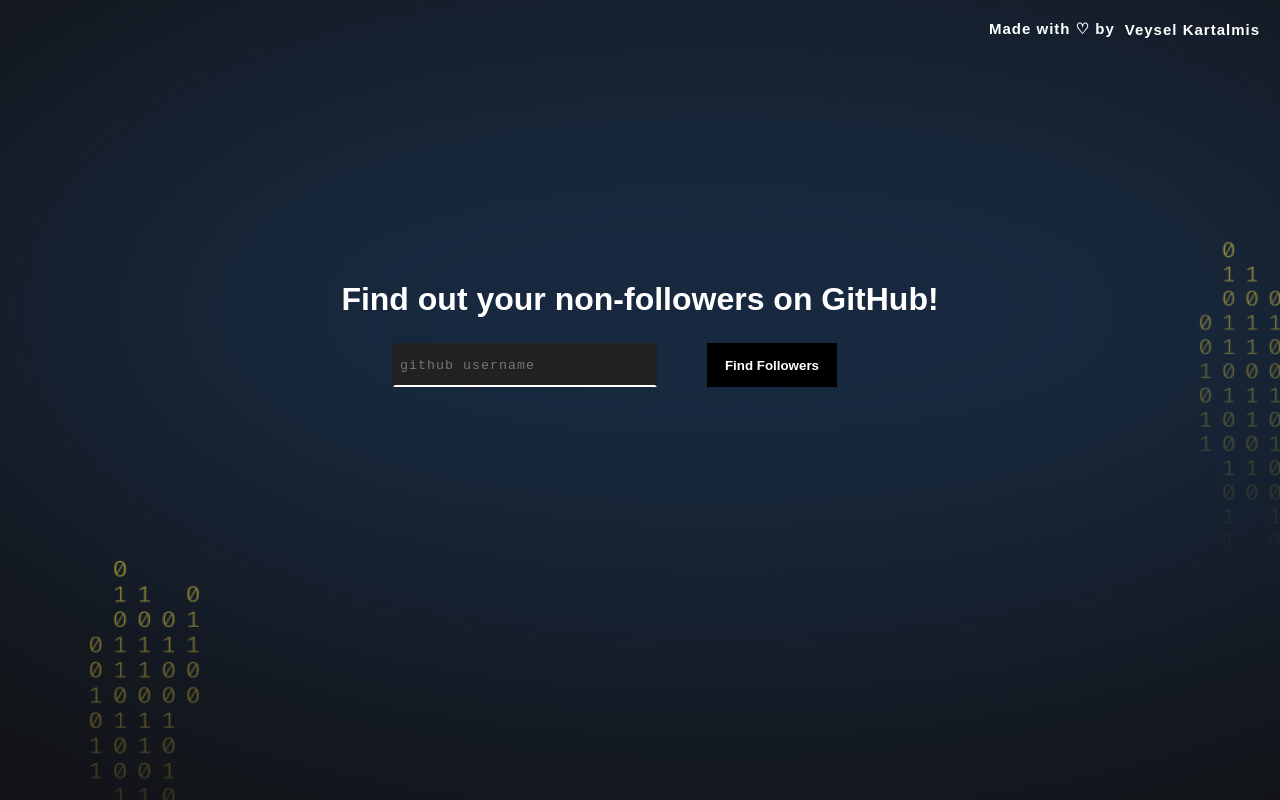
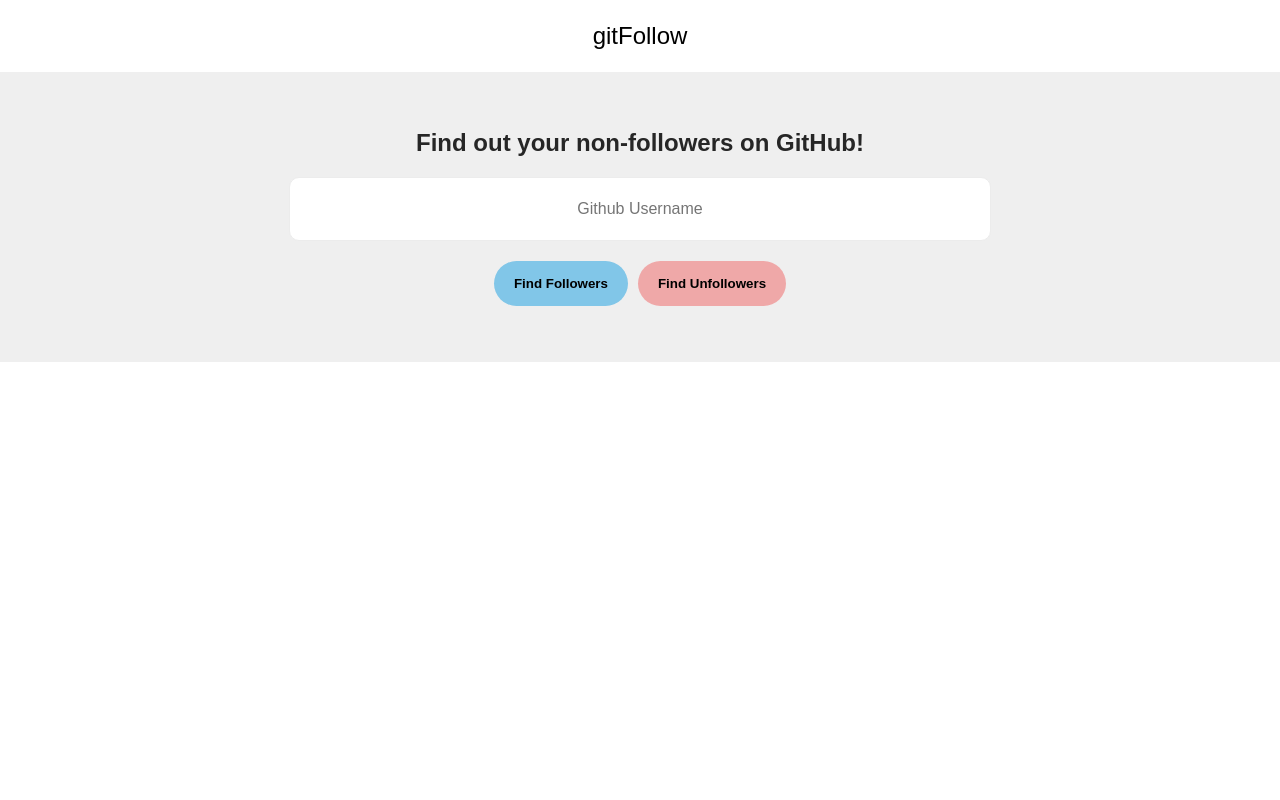
Before and after one commit to veyselkartalmis/gitFollow, a React (Create React App) app: page / in a window 1280 px wide. Built offline with nearby package versions, Linux system fonts and the light colour scheme.

Commit message:
tasarım bitti

```diff
--- a/src/App.jsx
+++ b/src/App.jsx
@@ -2,7 +2,8 @@
 import Followers from "./components/Followers/Followers";
 import Following from "./components/Following/Following";
 import NonFollowers from "./components/NonFollowers/NonFollowers";
-import bodyBg from "./assets/bg-overlay.png";
+import Header from "./components/Header";
+import Banner from "./components/Banner";
 import "./app.scss";
 
 function App() {
@@ -11,61 +12,32 @@
 	const [following, setFollowing] = useState([]);
 	const [nonFollowers, setNonFollowers] = useState([]);
 
-  const getUserName = (e) => {
-    setUsername(e.target.value);
-  }
-
-  const fetchAllData = () => {
-    // Followers data
-    fetch(`https://api.github.com/users/${username}/followers`)
-      .then(res => res.json())
-      .then(data => {
-        setFollowers(data);
-      });
-
-    //Following data
-    fetch(`https://api.github.com/users/${username}/following`)
-      .then(res => res.json())
-      .then(data => {
-        setFollowing(data);
-      });
-  };
-
-  const findNonFollowers = () => {
-    //NonFollowers filter
-    const nonFollower = following.filter((user) => {
-      return !followers.some((follower) => {
-        return follower.id === user.id
-      })
-    });
-
-    setNonFollowers(nonFollower);
-  }
+	//function
+	const getUserName = undefined;
+	const fetchAllData = undefined;
+	const findNonFollowers = undefined;
 
 	return (
+		<>
+			<Header />
+			<Banner
+				getUserName={getUserName}
+				setUsername={setUsername}
+				username={username}
+				fetchAllData={fetchAllData}
+				findNonFollowers={findNonFollowers}
+				followers={followers}
+				setFollowers={setFollowers}
+				setFollowing={setFollowing}
+				following={following}
+				setNonFollowers={setNonFollowers}
+			/>
 			<div className="follow-container">
-      <p className="sign">Made with ♡ by<a href="https://github.com/veyselkartalmis" target="_new-blank">Veysel Kartalmis</a> </p>
-      <img className="body-bg" src={bodyBg} alt="bodyBg" />
-      <div className="title">
-        <h3>Find out your non-followers on GitHub!</h3>
-        <div className="input-buttons">
-          <input
-            placeholder="github username"
-            class="input"
-            type="text"
-            onChange={getUserName}
-          >
-          </input>
-          <button onClick={fetchAllData}>Find Followers</button>
-          <button className={`non-follow ${followers.length > 0 ? 'active' : ''}`} onClick={findNonFollowers} disabled={followers.length > 0 ? false : true}>Find Unfollowers</button>
-        </div>
-      </div >
-      <div className="follow-boxes">
 				<Followers followers={followers} />
 				<Following following={following} />
 				<NonFollowers nonFollowers={nonFollowers} />
 			</div>
-    </div >
+		</>
 	);
 }
 
--- a/src/app.scss
+++ b/src/app.scss
@@ -1,117 +1,71 @@
-.follow-container {
-    height: 100vh;
+.header {
+	background-color: #fff;
+	height: 72px;
+	display: flex;
+	justify-content: center;
+	align-items: center;
+	font-size: 24px;
+}
+
+.banner {
+	background-color: #efefef;
+	height: 290px;
+	width: 100%;
 	display: flex;
 	flex-direction: column;
 	justify-content: center;
 	align-items: center;
-    position: relative;
 
-    .sign {
-        position: absolute;
-        top: 20px;
-        right: 20px;
-        font-size: 15px;
-        color: #fff;
-        letter-spacing: 1px;
+	h1 {
+		font-size: 24px;
+		line-height: 29px;
+		color: #262626;
+	}
+
+	input {
+		width: 700px;
+		height: 62px;
+		background: #ffffff;
+		border: 1px solid #ececec;
+		border-radius: 10px;
+		text-align: center;
+		margin: 20px 0;
+		font-size: 16px;
+	}
+
+	.buttons {
+		button {
+			height: 45px;
+			background: #81c6e8;
+			border-radius: 50px;
+			cursor: pointer;
 			font-weight: bold;
-        transition: 0.4s;
-        display: flex;
-        align-items: center;
-        gap: 10px;
+			transition: background 0.2s;
+			padding-left: 20px;
+			padding-right: 20px;
+		}
 
-        a {
-            font-size: 15px;
-            color: #fff;
-            transition: 0.4s;
+		.followers {
+			margin-right: 10px;
+			&:hover {
+				background: #2ca5e1d2;
+			}
+		}
 
+		.unfollowers {
+			background: #ee5f5f7e;
 			&:hover {
-                color: rgba(38, 166, 65, 1);
+				background: #ee5f5fd3;
+			}
 		}
 	}
 }
 
-    .body-bg {
-        position: absolute;
-        top: 0;
-        left: 0;
-        right: 0;
-        bottom: 0;
-        height: 100%;
+.follow-container {
+	display: flex;
 	width: 100%;
-        pointer-events: none;
-        z-index: -1;
+	justify-content: center;
+	align-items: center;
+	gap: 20px;
+	margin-bottom: 20px;
 }
-
-    .title {
-        display: flex;
-        flex-direction: column;
-        align-items: center;
-        gap: 25px;
-
-        h3 {
-            font-size: 32px;
-        }
-
-        .input-buttons {
-            display: flex;
-            gap: 50px;
-
-            button {
-                width: 130px;
-                background: #000;
-                color: #fff;
-                font-weight: bold;
-                transition: 0.4s;
-                cursor: pointer;
-
-                &:hover {
-                    box-shadow: 1px 1px 13px 0px rgba(38, 166, 65, 1);
-                }
-            }
-
-            .non-follow {
-                opacity: 0;
-                visibility: hidden;
-                transition: 0.4s;
-                width: 0px;
-            }
-
-            .non-follow.active {
-                opacity: 1;
-                visibility: visible;
-                width: 130px;
-            }
-        }
-
-        .input {
-            width: 250px;
-            height: 30px;
-            border: 2px solid transparent;
-            outline: none;
-            border-bottom: 2px solid #fff;
-            caret-color: #fff;
-            background-color: #212121;
-            padding: 5px;
-            transition: 0.5s linear;
-            font-family: monospace;
-            letter-spacing: 1px;
-            color: #fff;
-
-            &:focus {
-                border: 2px solid #fff;
-                caret-color: #fff;
-                color: #fff;
-                box-shadow: 4px 4px 10px #070707;
-            }
-
-            &:focus::placeholder {
-                color: #fff;
-            }
-        }
-    }
-
-    .follow-boxes {
-        display: flex;
-        gap: 20px;
-    }
-}
--- /dev/null
+++ b/src/components/Banner.jsx
@@ -0,0 +1,72 @@
+import React from "react";
+
+export default function Banner({
+	getUserName,
+	setUsername,
+	username,
+	fetchAllData,
+	findNonFollowers,
+	followers,
+	setFollowers,
+	setFollowing,
+	following,
+	setNonFollowers,
+}) {
+	getUserName = (e) => {
+		setUsername(e.target.value);
+	};
+
+	fetchAllData = () => {
+		// Followers data
+		fetch(`https://api.github.com/users/${username}/followers`)
+			.then((res) => res.json())
+			.then((data) => {
+				setFollowers(data);
+			});
+
+		//Following data
+		fetch(`https://api.github.com/users/${username}/following`)
+			.then((res) => res.json())
+			.then((data) => {
+				setFollowing(data);
+			});
+	};
+
+	findNonFollowers = () => {
+		//NonFollowers filter
+		const nonFollower = following.filter((user) => {
+			return !followers.some((follower) => {
+				return follower.id === user.id;
+			});
+		});
+
+		setNonFollowers(nonFollower);
+	};
+
+	return (
+		<div className="banner">
+			<h1>Find out your non-followers on GitHub!</h1>
+			<input
+				type="text"
+				name=""
+				id=""
+				placeholder="Github Username"
+				value={username}
+				onChange={getUserName}
+			/>
+			<div className="buttons">
+				<button className="followers" onClick={fetchAllData}>
+					Find Followers
+				</button>
+				<button
+					className={`unfollowers ${
+						followers.length > 0 ? "active" : ""
+					}`}
+					onClick={findNonFollowers}
+				>
+					Find Unfollowers
+				</button>
+			</div>
+		</div>
+	);
+}
--- a/src/components/Followers/Followers.jsx
+++ b/src/components/Followers/Followers.jsx
@@ -2,18 +2,28 @@
 
 const Followers = ({ followers }) => {
 	return (
-        <div className={`box ${followers.length > 0 ? 'active' : ''}`}>
+		<div className={`box ${followers.length > 0 ? "active" : ""}`}>
 			<h3 className="box-title">Your Followers</h3>
 			<div className="user-container">
 				{followers.map((follower) => (
 					<div className="user" key={follower.id}>
-                        <img className="user-image" src={follower.avatar_url} alt={follower.login} />
-                        <a className="user-name" href={follower.html_url} target="_new-blank">{follower.login}</a>
+						<a
+							className="user-name"
+							href={follower.html_url}
+							target="_new-blank"
+						>
+							<img
+								className="user-image"
+								src={follower.avatar_url}
+								alt={follower.login}
+							/>
+							<span>{follower.login}</span>
+						</a>
 					</div>
 				))}
 			</div>
 		</div>
-    )
-}
+	);
+};
 
 export default Followers;
--- a/src/components/Following/Following.jsx
+++ b/src/components/Following/Following.jsx
@@ -2,18 +2,31 @@
 
 const Followers = ({ following }) => {
 	return (
-        <div className={`box ${following.length > 0 ? 'active' : ''}`}>
+		<div
+			className={`box ${following.length > 0 ? "active" : ""}`}
+			style={{ backgroundColor: "#F6E4F5" }}
+		>
 			<h3 className="box-title">Following Users</h3>
 			<div className="user-container">
 				{following.map((follow) => (
 					<div className="user" key={follow.id}>
-                        <img className="user-image" src={follow.avatar_url} alt={follow.login} />
-                        <a className="user-name" href={follow.html_url} target="_new-blank">{follow.login}</a>
+						<a
+							className="user-name"
+							href={follow.html_url}
+							target="_new-blank"
+						>
+							<img
+								className="user-image"
+								src={follow.avatar_url}
+								alt={follow.login}
+							/>
+							<span>{follow.login}</span>
+						</a>
 					</div>
 				))}
 			</div>
 		</div>
-    )
-}
+	);
+};
 
 export default Followers;
--- /dev/null
+++ b/src/components/Header.jsx
@@ -0,0 +1,9 @@
+import React from "react";
+
+export default function Header() {
+	return (
+		<header className="header">
+			<span style={{ textAlign: "center" }}>gitFollow</span>
+		</header>
+	);
+}
--- a/src/components/NonFollowers/NonFollowers.jsx
+++ b/src/components/NonFollowers/NonFollowers.jsx
@@ -2,18 +2,31 @@
 
 const NonFollowers = ({ nonFollowers }) => {
 	return (
-        <div className={`box ${nonFollowers.length > 0 ? 'active' : ''}`}>
+		<div
+			className={`box ${nonFollowers.length > 0 ? "active" : ""}`}
+			style={{ backgroundColor: "#FAE5E5" }}
+		>
 			<h3 className="box-title">NonFollowers</h3>
 			<div className="user-container">
 				{nonFollowers.map((nonFollow) => (
 					<div className="user" key={nonFollow.id}>
-                        <img className="user-image" src={nonFollow.avatar_url} alt={nonFollow.login} />
-                        <a className="user-name" href={nonFollow.html_url} target="_new-blank">{nonFollow.login}</a>
+						<a
+							className="user-name"
+							href={nonFollow.html_url}
+							target="_new-blank"
+						>
+							<img
+								className="user-image"
+								src={nonFollow.avatar_url}
+								alt={nonFollow.login}
+							/>
+							<span>{nonFollow.login}</span>
+						</a>
 					</div>
 				))}
 			</div>
 		</div>
-    )
-}
+	);
+};
 
 export default NonFollowers;
--- a/src/index.css
+++ b/src/index.css
@@ -8,24 +8,21 @@
 }
 
 ::-webkit-scrollbar {
-  width: 2px;
+	width: 10px;
 }
 
 ::-webkit-scrollbar-track {
 	background: #fff;
+	border-radius: 10px;
 }
 
 ::-webkit-scrollbar-thumb {
-  background: rgba(18, 18, 20, 1);
+	background: rgba(18, 18, 20, 0.7);
+	border-radius: 10px;
 }
 
 ::-webkit-scrollbar-thumb:hover {
 	background: rgba(18, 18, 20, 1);
 }
 
-body {
-  background: rgba(18, 18, 20, 1);
-  color: #fff;
-}
-
 @import url("https://fonts.googleapis.com/css2?family=Raleway:wght@400;700&display=swap");
```
Also changed, not shown: src/components/Followers/followers.scss (+34 -23 lines), src/assets/logo.png (added), src/assets/search.svg (added). Lines whose indentation alone changed are shown as unchanged.
